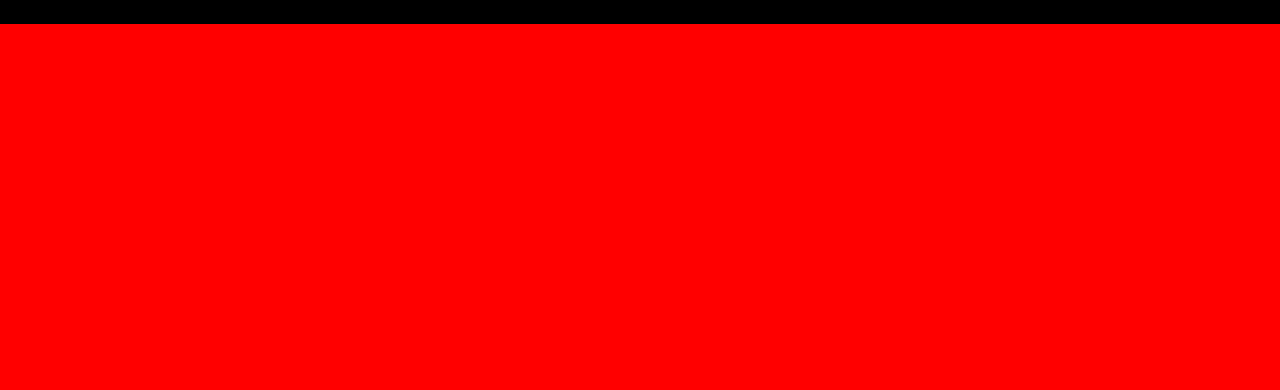
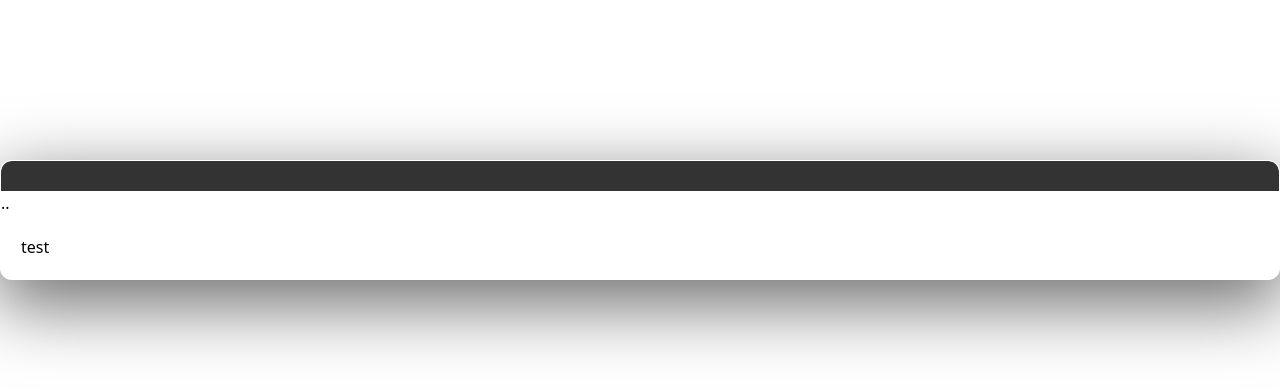
Before and after one commit to MohamedJamoun/jamoun.dev, a Nuxt app: page / in a window 1280 px wide. Shown: the top 390 px of the page. Built offline with nearby package versions, Linux system fonts and the light colour scheme.

Commit message:
add base teminal top bar

```diff
--- a/components/common/BaseTerminalMockupContainer.vue
+++ b/components/common/BaseTerminalMockupContainer.vue
@@ -4,7 +4,19 @@
 
 <template>
   <div class="terminal-mockup-container">
-    ..
+    <div class="top-bar">
+      <div class="top-bar-buttons">
+        <div class="top-bar-button top-bar-button-red" />
+        <div class="top-bar-button top-bar-button-yellow" />
+        <div class="top-bar-button top-bar-button-green" />
+      </div>
+    </div>
+    <nav class="navbar">
+      ..
+    </nav>
+    <main class="terminal-body">
+      <slot />
+    </main>
   </div>
 </template>
 
@@ -12,7 +24,11 @@
 .terminal-mockup-container {
   width: 100%;
   margin: auto;
-  background-color: black;
+  background-color: var(--dark-grey);
+  box-shadow: 0 22px 70px 4px rgba(0, 0, 0, 0.56);
+  border-radius: 12px;
+  border: 1px solid rgba(white, 0.25);
+  overflow: hidden;
 
   @screen md {
     max-width: 90%;
@@ -25,5 +41,44 @@
   @screen xl {
     max-width: 1200px;
   }
+
+  .top-bar {
+    width: 100%;
+    height: 30px;
+    background-color: rgba(black, 0.8);
+    border-top-left-radius: 10px;
+    border-top-right-radius: 10px;
+    border-bottom: 1px solid var(--dark-grey);
+
+    .top-bar-buttons {
+      display: flex;
+      align-items: center;
+      gap: 9px;
+      height: 100%;
+      padding: 0 10px;
+
+      .top-bar-button {
+        width: 14px;
+        height: 14px;
+        border-radius: 50%;
+      }
+
+      .top-bar-button-red {
+        background-color: var(--red);
+      }
+
+      .top-bar-button-yellow {
+        background-color: var(--yellow);
+      }
+
+      .top-bar-button-green {
+        background-color: var(--green);
+      }
+    }
+  }
+}
+
+.terminal-body {
+  padding: 20px;
 }
 </style>
--- a/components/hallows/TheBaseLayout.vue
+++ b/components/hallows/TheBaseLayout.vue
@@ -12,6 +12,7 @@
 .base-main-layout {
   min-height: 100vh;
   width: 100vw;
-  background-color: red;
+  background-color: var(--secondary-color);
+  padding-top: 20vh;
 }
 </style>
--- a/pages/index.vue
+++ b/pages/index.vue
@@ -4,9 +4,7 @@
 
 <template>
   <div>
-    <h1 class="text-3xl font-bold underline">
-      Hello world!
-    </h1>
+    test
   </div>
 </template>
 
--- a/styles/main.scss
+++ b/styles/main.scss
@@ -0,0 +1,2 @@
+@import './base/variables';
+@import './base/global';
```
Also changed, not shown: styles/base/_variables.scss (+6 -2 lines).
